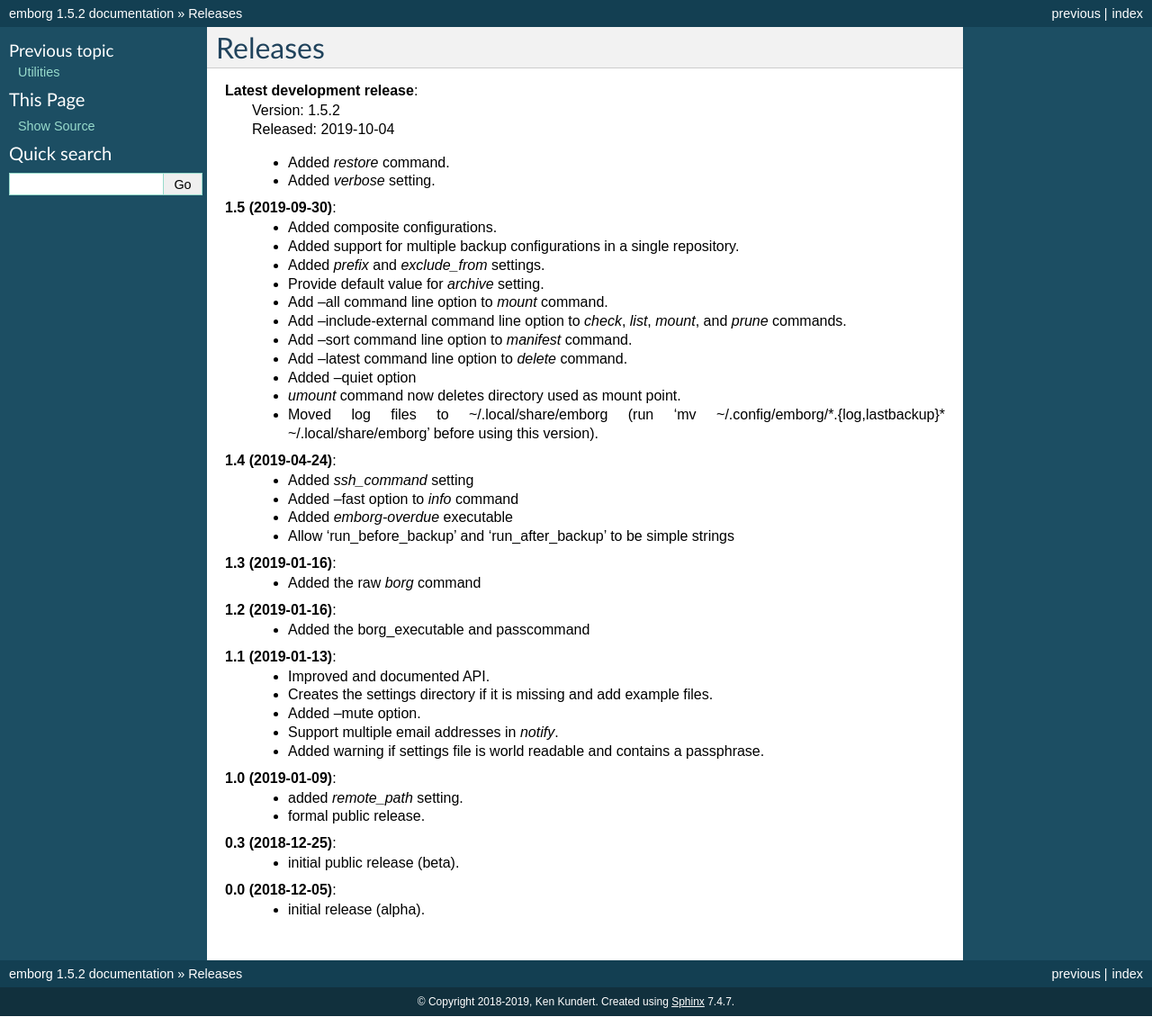
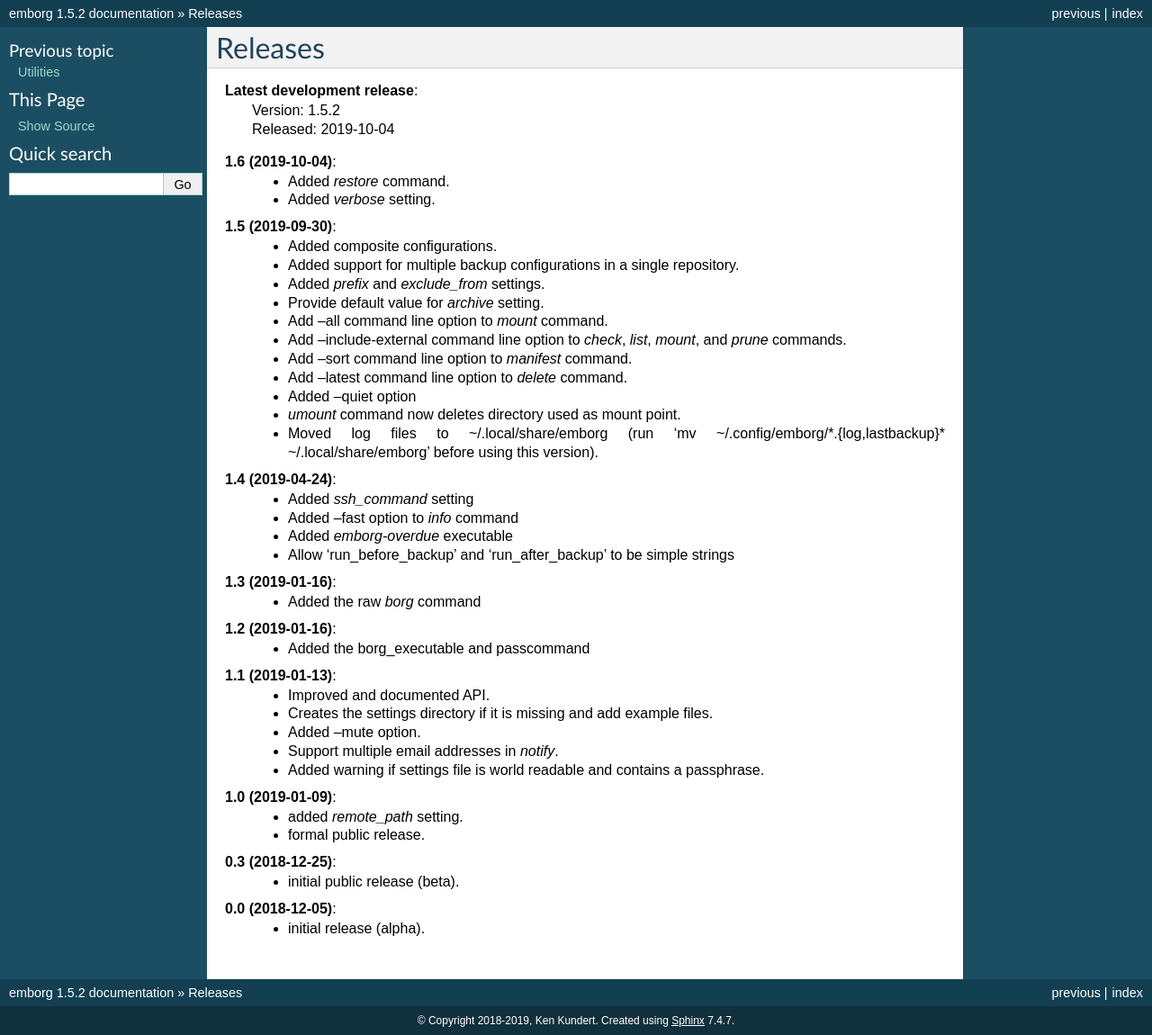
Before and after one commit to KenKundert/emborg, a Sphinx documentation site: the page built from doc/releases.rst, in a window 1280 px wide. Shown: the whole page at 90% size. Built offline with Sphinx 7.4.7, drawn with Linux system fonts in a browser that asks for light colours; before the commit the page ends 1129 px from its top, so only the background shows below that.

Commit message:
Update the release notes.

```diff
--- a/doc/releases.rst
+++ b/doc/releases.rst
@@ -5,6 +5,7 @@
     | Version: 1.5.2
     | Released: 2019-10-04
 
+**1.6 (2019-10-04)**:
     - Added *restore* command.
     - Added *verbose* setting.
 
```
